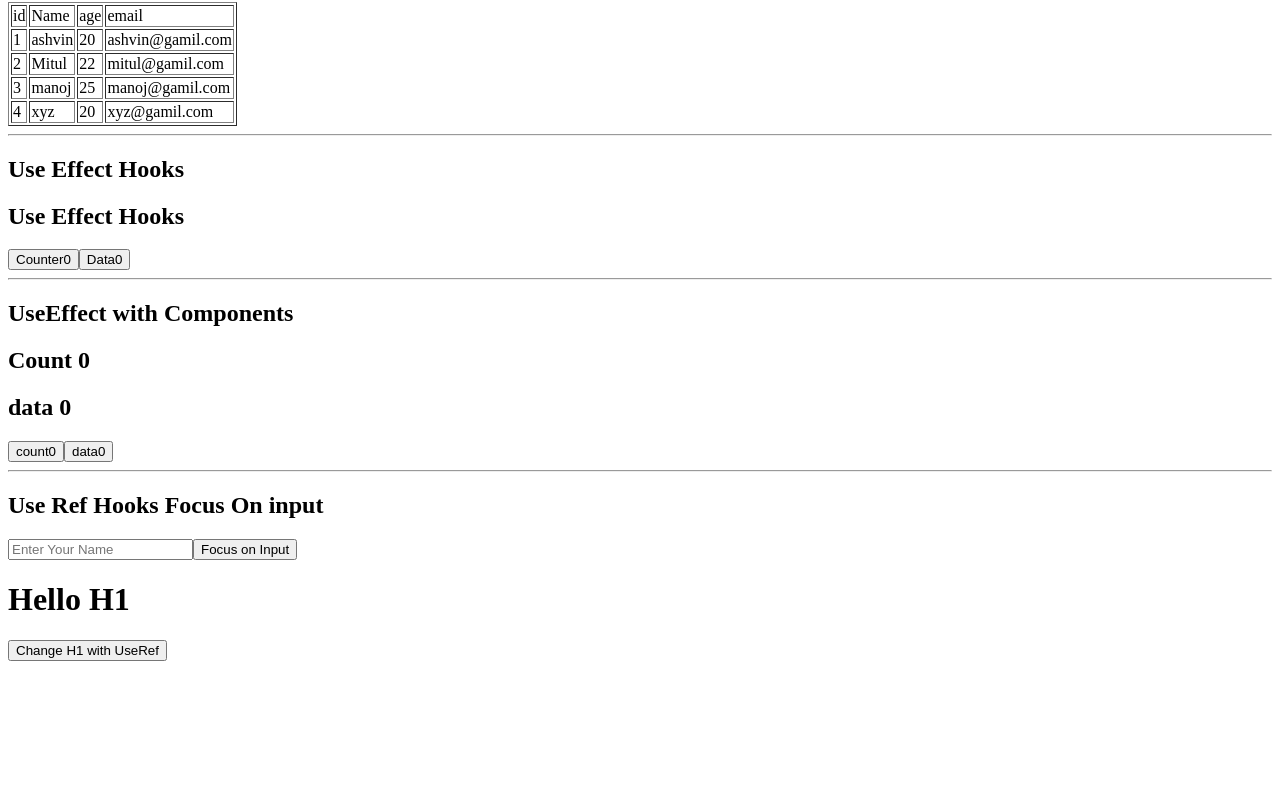
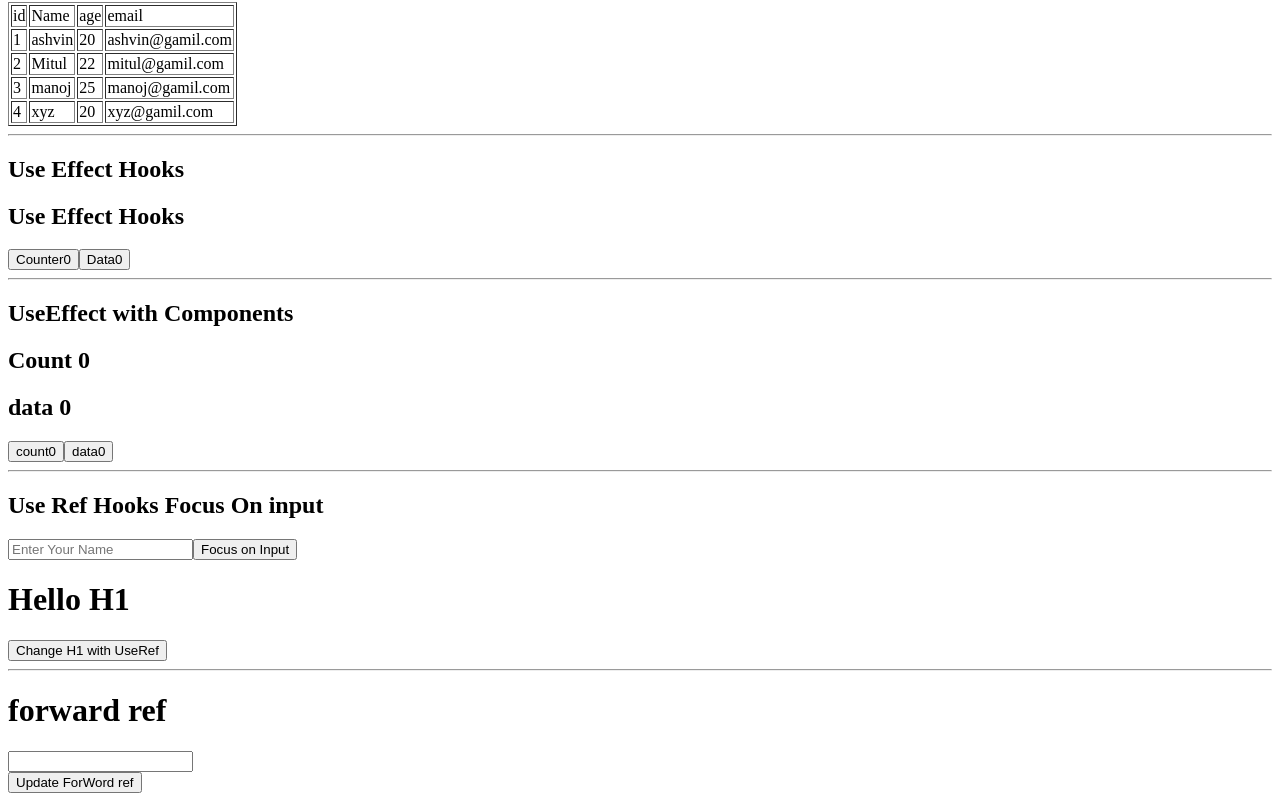
Before and after one commit to Ashvinkanzariya03/React_js_Code, a React (Vite) app in the folder React-blog/: page / in a window 1280 px wide. Shown: the part 1776-2577 px from the top of the page. Before the commit the page ends 2445 px from the top, so only its background shows below. Built offline with nearby package versions, Linux system fonts and the light colour scheme.

Commit message:
UseForwordRefHooks

```diff
--- a/React-blog/src/App.jsx
+++ b/React-blog/src/App.jsx
@@ -10,6 +10,7 @@ import Map from "./Map";
 import UseEffectHooks from "./UseEffectHooks";
 import UseEffectComponents from "./UseEffectComponents";
 import UseRefHooks from "./UseRefHooks";
+import ForwordRef from "./ForwordRef";
 
 function App() {
   const [display, setDisplay] = useState(true);
@@ -66,6 +67,8 @@ function App() {
       <UseEffectComponents/>
       <hr/>
       <UseRefHooks/>
+      <hr/>
+      <ForwordRef/>
     </>
   );
 }
--- /dev/null
+++ b/React-blog/src/ForWordRefInput.jsx
@@ -0,0 +1,11 @@
+import React from "react";
+
+function ForWordRefInput(props) {
+  return (
+    <div>
+      <input type="text" ref={props.ref} />
+    </div>
+  );
+}
+
+export default ForWordRefInput;
--- /dev/null
+++ b/React-blog/src/ForwordRef.jsx
@@ -0,0 +1,20 @@
+import React, { useRef } from "react";
+import ForWordRefInput from "./ForWordRefInput";
+
+function ForwordRef() {
+  const userref = useRef(null);
+  const updateInput = () => {
+    console.log("Forword Ref");
+    userref.current.value = 100;
+    userref.current.focus();
+  };
+  return (
+    <div>
+      <h1>forward ref</h1>
+      <ForWordRefInput ref={userref} />
+      <button onClick={updateInput}>Update ForWord ref</button>
+    </div>
+  );
+}
+
+export default ForwordRef;
--- a/React-blog/src/UseRefHooks.jsx
+++ b/React-blog/src/UseRefHooks.jsx
@@ -9,9 +9,9 @@ function UseRefHooks() {
     focusInput.current.style.color = "red";
     focusInput.current.placeholder = "Ashvin Kanzariya";
   };
-  const h1Handler=()=>{
-    h1Ref.current.style.color="red"
-  }
+  const h1Handler = () => {
+    h1Ref.current.style.color = "red";
+  };
   return (
     <div>
       <h2>Use Ref Hooks Focus On input</h2>
```
